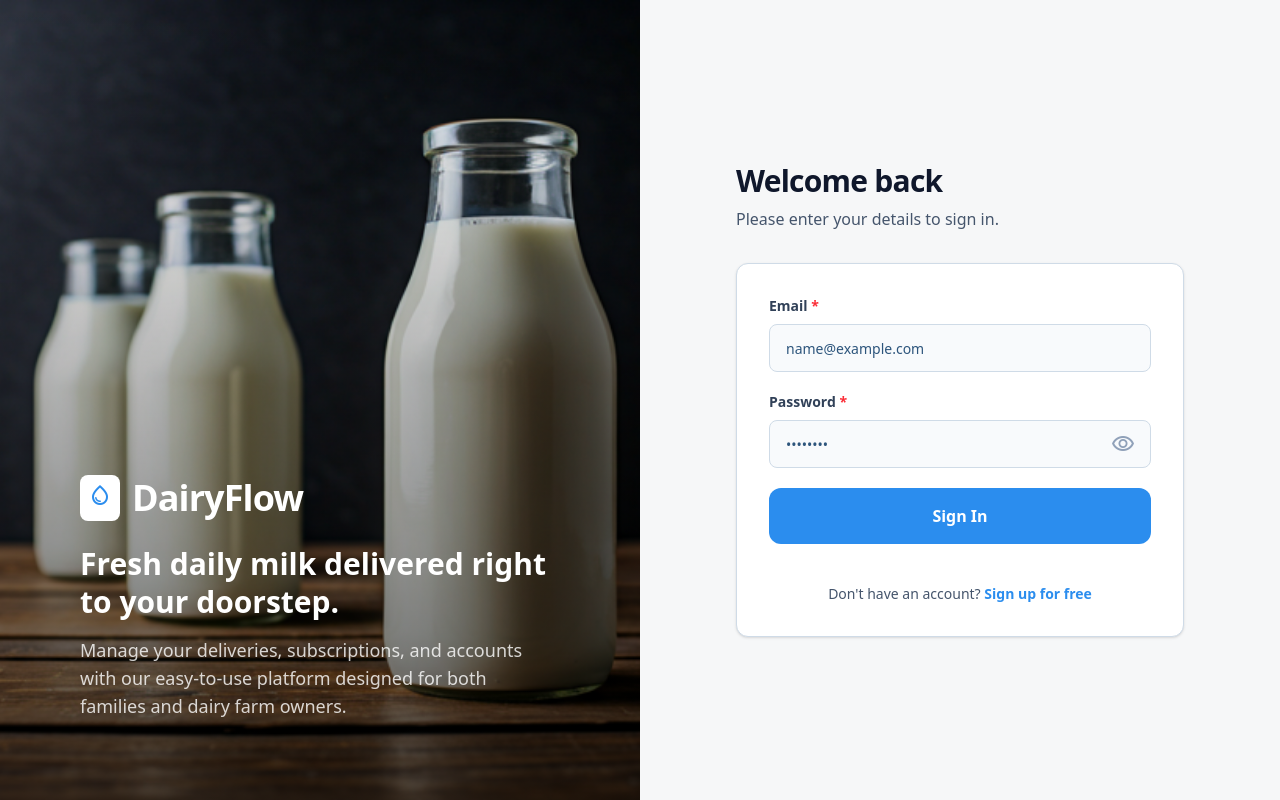
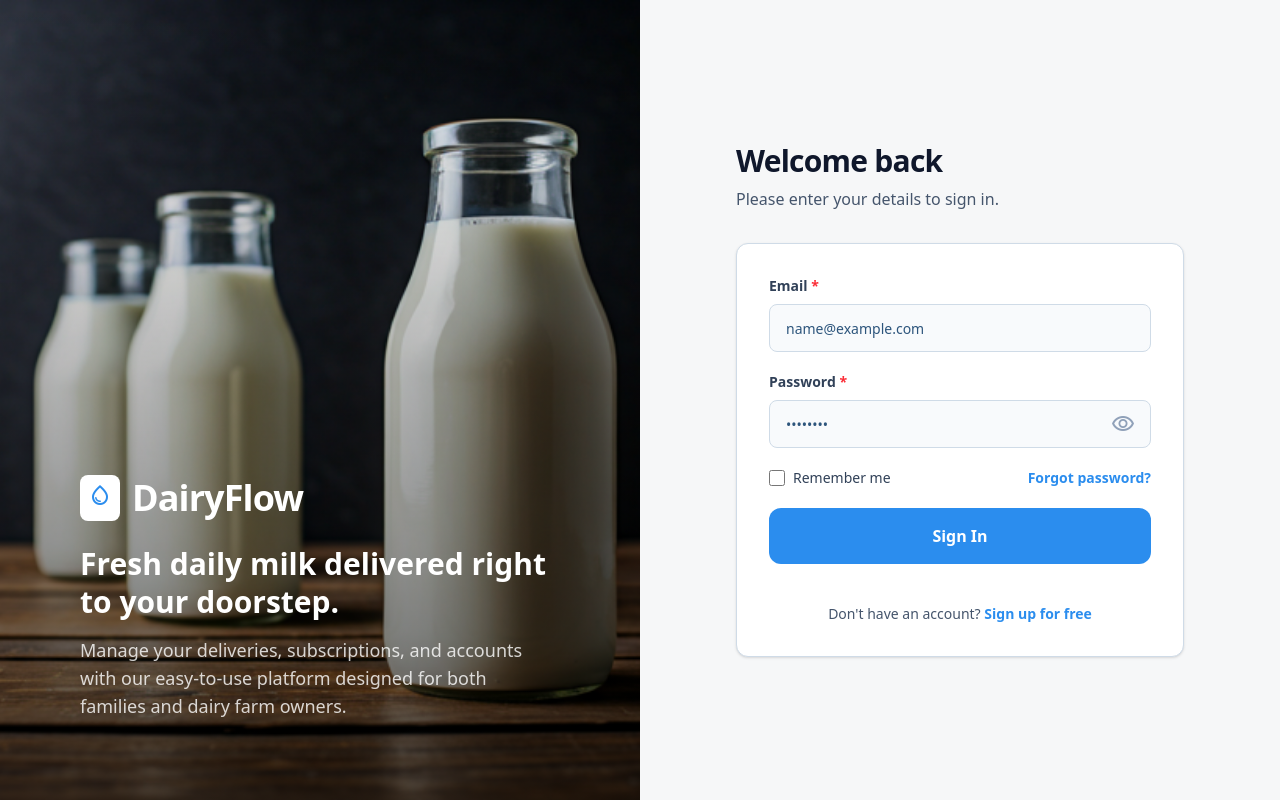
Before and after one commit to krishabb0605/dairy_flow_personal, a Next.js app in the folder ui/: page /login in a window 1280 px wide. Built offline with nearby package versions, Linux system fonts and the light colour scheme; no server answers.

Commit message:
Added checkbox for remembering login and forgot password link

```diff
--- /dev/null
+++ b/ui/src/app/(auth)/forgot-password/page.tsx
@@ -0,0 +1,102 @@
+'use client';
+
+import { useState } from 'react';
+import Link from 'next/link';
+import { toast } from 'react-toastify';
+import { sendPasswordResetEmail } from 'firebase/auth';
+
+import { Mandatory } from '../../../app/page';
+
+import Loader from '../../../components/loader';
+import Button from '../../../components/ui/button';
+
+import { auth } from '../../../config/firebase-config';
+
+const ForgotPasswordPage = () => {
+  const [email, setEmail] = useState('');
+  const [submitLoading, setSubmitLoading] = useState(false);
+
+  const handleSubmit = async (e: React.FormEvent) => {
+    e.preventDefault();
+    if (!email) {
+      toast.error('Please enter your email.');
+      return;
+    }
+
+    try {
+      setSubmitLoading(true);
+      await sendPasswordResetEmail(auth, email);
+      toast.success('Password reset email sent.');
+      setSubmitLoading(false);
+    } catch (error: any) {
+      console.error('Error sending reset email', error);
+      toast.error(error?.message || 'Failed to send reset email.');
+      setSubmitLoading(false);
+    } finally {
+      setEmail('');
+    }
+  };
+
+  return (
+    <div className='flex-1 flex flex-col justify-center items-center px-6 py-12 sm:px-12 lg:px-24 bg-[#f6f7f8]'>
+      <div className='w-full max-w-md space-y-8'>
+        <div className='text-center lg:text-left'>
+          <div className='lg:hidden flex justify-center mb-6'>
+            <div className='flex items-center gap-2 text-primary'>
+              <span className='material-symbols-outlined text-4xl'>
+                water_drop
+              </span>
+              <span className='text-2xl font-bold text-slate-90'>
+                DairyFlow
+              </span>
+            </div>
+          </div>
+
+          <h2 className='text-3xl font-bold tracking-tight text-slate-900'>
+            Forgot password
+          </h2>
+
+          <p className='mt-2 text-slate-600'>
+            Enter your email and we’ll send you a reset link.
+          </p>
+        </div>
+
+        <div className='flex flex-col w-full bg-white rounded-xl shadow-sm border border-[#cfdbe7] p-8'>
+          <form onSubmit={handleSubmit} className='space-y-5'>
+            <div className='flex flex-col gap-2'>
+              <label className='text-slate-700 text-sm font-semibold'>
+                Email <Mandatory />
+              </label>
+
+              <input
+                value={email}
+                onChange={(e) => setEmail(e.target.value)}
+                className='form-input flex w-full rounded-lg text-[#0d141b] border border-[#cfdbe7] bg-slate-50 h-12 placeholder:text-blue-placeholder px-4 text-sm font-normal focus:ring-2 focus:ring-primary/50 focus:border-primary outline-none'
+                placeholder='name@example.com'
+                type='email'
+                required
+              />
+            </div>
+
+            <Button
+              type='submit'
+              variant='primary'
+              className='flex w-full items-center justify-center rounded-xl h-14 font-bold cursor-pointer'
+            >
+              {submitLoading ? <Loader color='white' /> : 'Send reset link'}
+            </Button>
+          </form>
+
+          <p className='mt-10 text-center text-sm text-slate-600'>
+            Remembered your password?{' '}
+            <Link className='font-bold text-primary' href='/login'>
+              Back to sign in
+            </Link>
+          </p>
+        </div>
+      </div>
+    </div>
+  );
+};
+
+export default ForgotPasswordPage;
--- a/ui/src/app/(auth)/login/page.tsx
+++ b/ui/src/app/(auth)/login/page.tsx
@@ -136,6 +136,31 @@ const LoginPage = () => {
               </div>
             </div>
 
+            <div className='flex items-center justify-between'>
+              <div className='flex items-center'>
+                <input
+                  className='h-4 w-4 rounded border-slate-300 text-primary focus:ring-primary'
+                  id='remember-me'
+                  name='remember-me'
+                  type='checkbox'
+                />
+                <label
+                  className='ml-2 block text-sm text-slate-700 select-none'
+                  htmlFor='remember-me'
+                >
+                  Remember me
+                </label>
+              </div>
+              <div className='text-sm'>
+                <a
+                  className='font-semibold text-primary hover:underline'
+                  href='/forgot-password'
+                >
+                  Forgot password?
+                </a>
+              </div>
+            </div>
+
             <Button
               type='submit'
               variant='primary'
```
